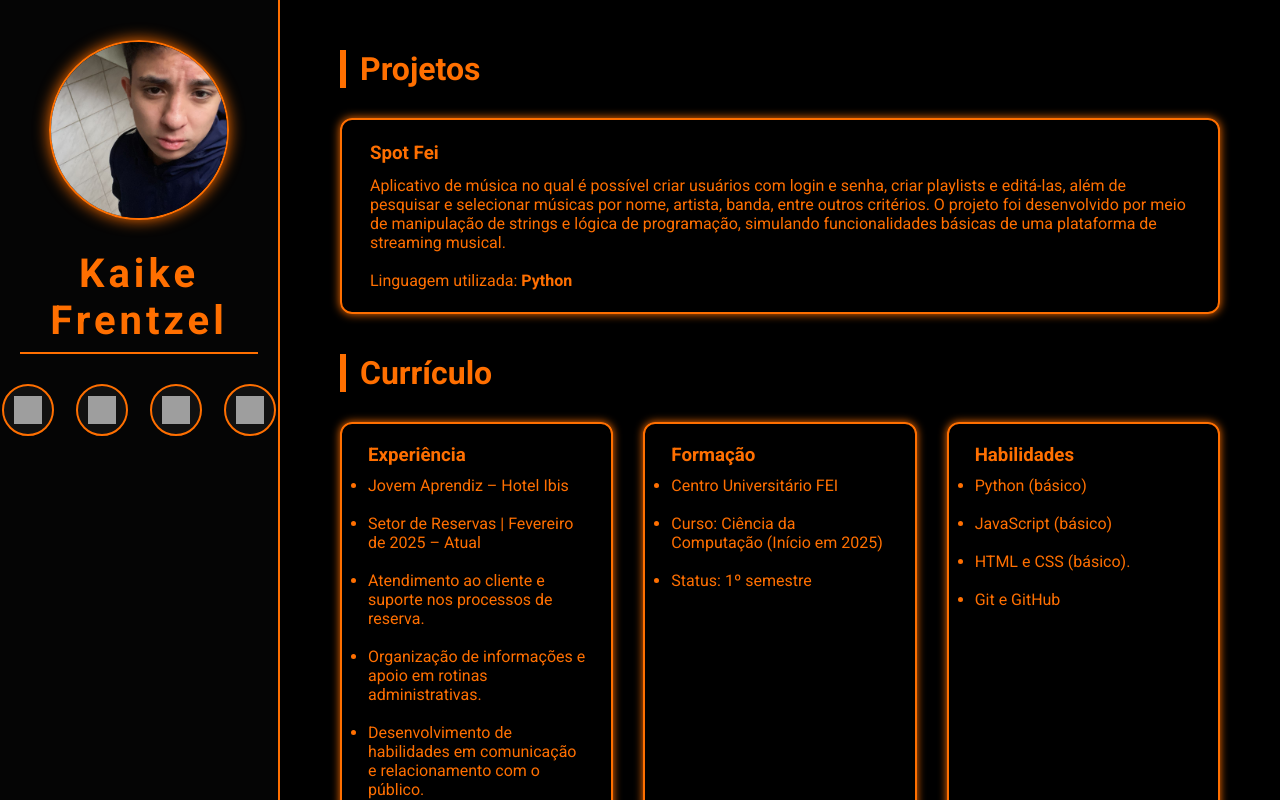
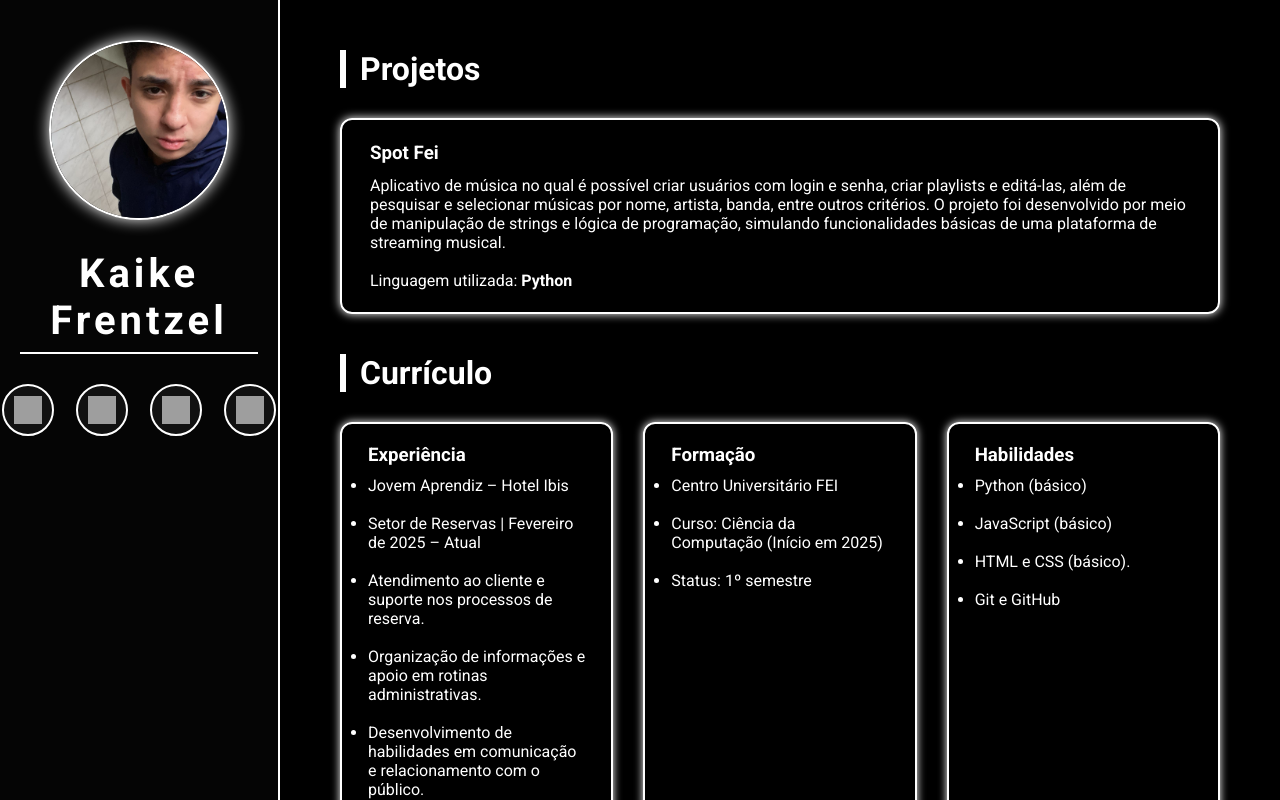
Before and after one commit to KaikeFrentzelDeOliveira/Portf-lio-, a plain HTML site: page Index.html in a window 1280 px wide. Drawn offline with Linux system fonts and the light colour scheme; grey boxes are pictures that could not be loaded.

Commit message:
Portifólio

```diff
--- a/estilo.css
+++ b/estilo.css
@@ -12,7 +12,7 @@ body, html {
   height: 100%;
   font-family: 'Roboto', sans-serif;
   background-color: #000; /* preto sólido */
-  color: #FF6F00; /* laranja Itaú */
+  color: #ffffff; /* branco */
 }
 
 .container {
@@ -25,7 +25,7 @@ body, html {
 /* Sidebar */
 .sidebar {
   background: #050505;
-  border-right: 2px solid #FF6F00;
+  border-right: 2px solid #ffffff;
   display: flex;
   flex-direction: column;
   align-items: center;
@@ -37,14 +37,14 @@ body, html {
   width: 180px;
   height: 180px;
   border-radius: 50%;
-  border: 2px solid #FF6F00;
-  box-shadow: 0 0 15px #FF6F00;
+  border: 2px solid #ffffff;
+  box-shadow: 0 0 15px #ffffff;
   object-fit: cover;
   transition: box-shadow 0.4s ease, transform 0.3s ease;
   cursor: pointer;
 }
 .profile-pic:hover {
-  box-shadow: 0 0 35px #FF6F00;
+  box-shadow: 0 0 35px #ffffff;
   transform: scale(1.05);
 }
 
@@ -52,11 +52,11 @@ body, html {
   font-weight: 700;
   font-size: 2.5rem;
   letter-spacing: 0.1em;
-  border-bottom: 2px solid #FF6F00;
+  border-bottom: 2px solid #ffffff;
   padding-bottom: 8px;
   width: 100%;
   text-align: center;
-  color: #FF6F00;
+  color: #ffffff;
 }
 
 .social-nav {
@@ -85,45 +85,45 @@ body, html {
   height: 28px;
 }
 
-/* Cores e bordas específicas laranja Itaú */
+/* Botões com branco */
 .social-btn.email {
-  border-color: #FF6F00;
+  border-color: #ffffff;
 }
 
 .social-btn.email:hover {
-  box-shadow: 0 0 15px 5px #FF6F00;
+  box-shadow: 0 0 15px 5px #ffffff;
   transform: scale(1.15);
-  border-color: #FF6F00;
+  border-color: #ffffff;
 }
 
 .social-btn.whatsapp {
-  border-color: #FF6F00;
+  border-color: #ffffff;
 }
 
 .social-btn.whatsapp:hover {
-  box-shadow: 0 0 15px 5px #FF6F00;
+  box-shadow: 0 0 15px 5px #ffffff;
   transform: scale(1.15);
-  border-color: #FF6F00;
+  border-color: #ffffff;
 }
 
 .social-btn.linkedin {
-  border-color: #FF6F00;
+  border-color: #ffffff;
 }
 
 .social-btn.linkedin:hover {
-  box-shadow: 0 0 15px 5px #FF6F00;
+  box-shadow: 0 0 15px 5px #ffffff;
   transform: scale(1.15);
-  border-color: #FF6F00;
+  border-color: #ffffff;
 }
 
 .social-btn.github {
-  border-color: #FF6F00;
+  border-color: #ffffff;
 }
 
 .social-btn.github:hover {
-  box-shadow: 0 0 15px 5px #FF6F00;
+  box-shadow: 0 0 15px 5px #ffffff;
   transform: scale(1.15);
-  border-color: #FF6F00;
+  border-color: #ffffff;
 }
 
 /* Conteúdo Principal */
@@ -140,23 +140,23 @@ h2 {
   font-size: 2rem;
   font-weight: 700;
   margin-bottom: 30px;
-  border-left: 6px solid #FF6F00;
+  border-left: 6px solid #ffffff;
   padding-left: 14px;
-  color: #FF6F00;
+  color: #ffffff;
 }
 
 /* Projeto */
 .project-card {
-  border: 2px solid #FF6F00;
+  border: 2px solid #ffffff;
   border-radius: 12px;
   padding: 22px 28px;
-  box-shadow: 0 0 10px #FF6F00;
+  box-shadow: 0 0 10px #ffffff;
   transition: box-shadow 0.4s ease, transform 0.3s ease;
   cursor: default;
 }
 
 .project-card:hover {
-  box-shadow: 0 0 25px 5px #FF6F00;
+  box-shadow: 0 0 25px 5px #ffffff;
   transform: translateY(-6px);
 }
 
@@ -174,18 +174,18 @@ h2 {
 
 .resume-card {
   flex: 1 1 30%;
-  border: 2px solid #FF6F00;
+  border: 2px solid #ffffff;
   border-radius: 12px;
   padding: 20px 26px;
-  box-shadow: 0 0 8px #FF6F00;
+  box-shadow: 0 0 8px #ffffff;
   transition: box-shadow 0.3s ease, background-color 0.3s ease;
   cursor: default;
   min-width: 220px;
 }
 
 .resume-card:hover {
-  box-shadow: 0 0 25px 6px #FF6F00;
-  background-color: rgba(255, 111, 0, 0.1);
+  box-shadow: 0 0 25px 6px #ffffff;
+  background-color: rgba(255, 255, 255, 0.05);
 }
 
 .resume-card h3 {
@@ -196,10 +196,10 @@ h2 {
 /* Animação neon pulse */
 @keyframes pulseNeon {
   0%, 100% {
-    box-shadow: 0 0 6px 3px #FF6F00;
+    box-shadow: 0 0 6px 3px #ffffff;
   }
   50% {
-    box-shadow: 0 0 15px 6px #FF6F00;
+    box-shadow: 0 0 15px 6px #ffffff;
   }
 }
 
@@ -208,7 +208,7 @@ h2 {
   width: 8px;
 }
 .content::-webkit-scrollbar-thumb {
-  background-color: #FF6F00aa;
+  background-color: #ffffffaa;
   border-radius: 4px;
 }
 
@@ -224,7 +224,7 @@ h2 {
     justify-content: space-around;
     padding: 20px 10px;
     border-right: none;
-    border-bottom: 2px solid #FF6F00;
+    border-bottom: 2px solid #ffffff;
   }
   .profile-pic {
     width: 100px;
```
